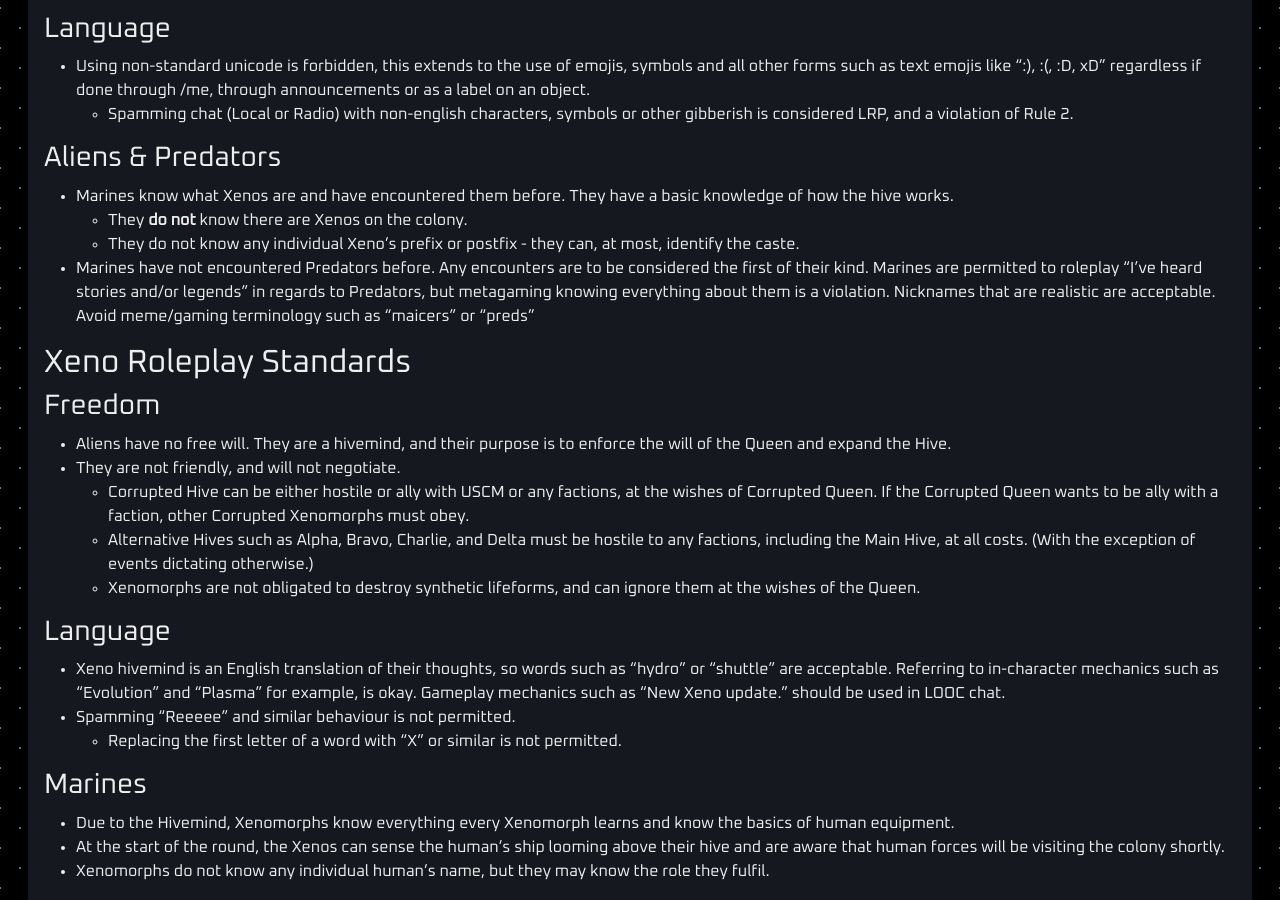
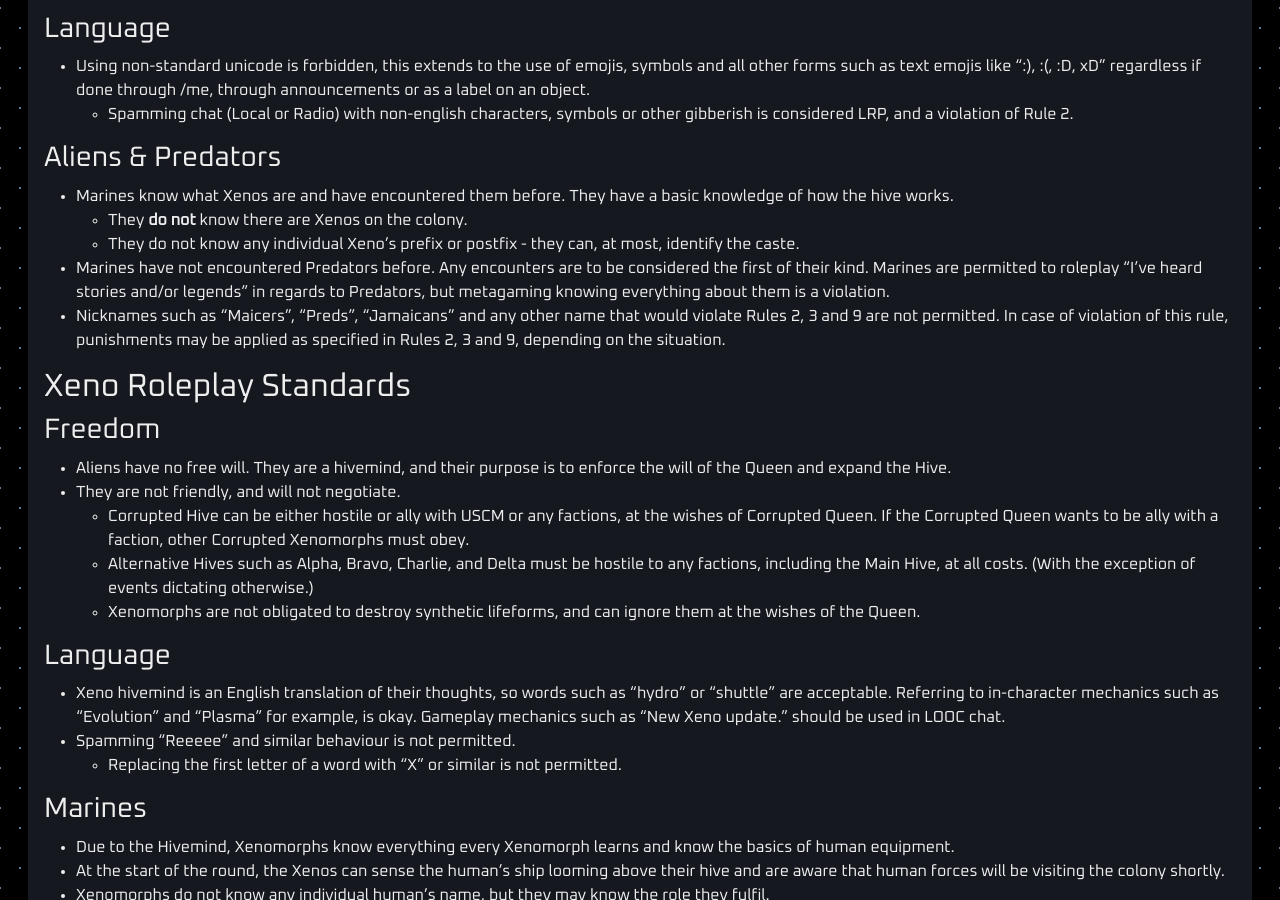
Before and after one commit to cmss13-devs/web, a Jekyll site: the page built from rules.md, in a window 1280 px wide and 900 px high, scrolled down 3552 px. Built offline with Jekyll 4.4.1, drawn with Linux system fonts in a browser that asks for light colours.

Commit message:
Regarding Preds Nicknames.

```diff
--- a/rules.md
+++ b/rules.md
@@ -137,7 +137,8 @@ CM-SS13 is intended to be a Medium Roleplay server. Play a reasonably realistic
 - Marines know what Xenos are and have encountered them before. They have a basic knowledge of how the hive works.
   - They **do not** know there are Xenos on the colony.
   - They do not know any individual Xeno's prefix or postfix - they can, at most, identify the caste.
-- Marines have not encountered Predators before. Any encounters are to be considered the first of their kind. Marines are permitted to roleplay "I've heard stories and/or legends" in regards to Predators, but metagaming knowing everything about them is a violation. Nicknames that are realistic are acceptable. Avoid meme/gaming terminology such as "maicers" or "preds"
+- Marines have not encountered Predators before. Any encounters are to be considered the first of their kind. Marines are permitted to roleplay "I've heard stories and/or legends" in regards to Predators, but metagaming knowing everything about them is a violation.
+- Nicknames such as "Maicers", "Preds", "Jamaicans" and any other name that would violate Rules 2, 3 and 9 are not permitted. In case of violation of this rule, punishments may be applied as specified in Rules 2, 3 and 9, depending on the situation.
 
 ## Xeno Roleplay Standards
 
```
